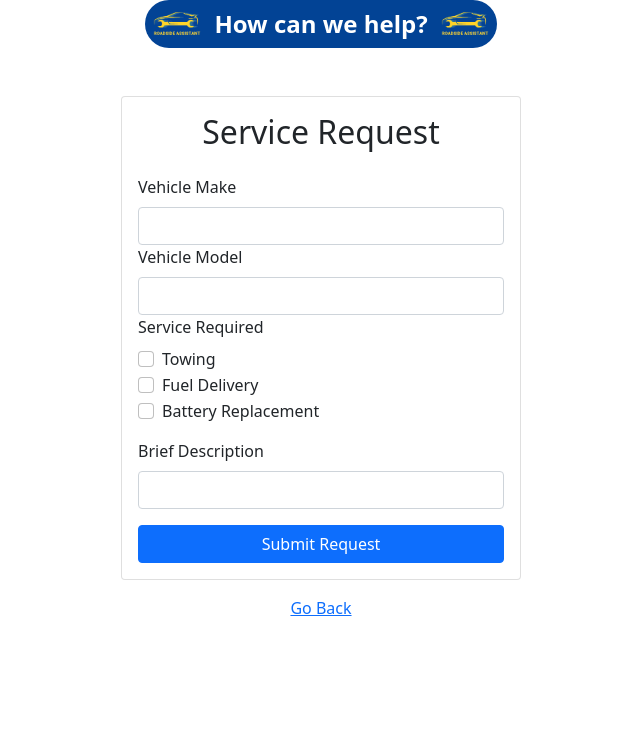
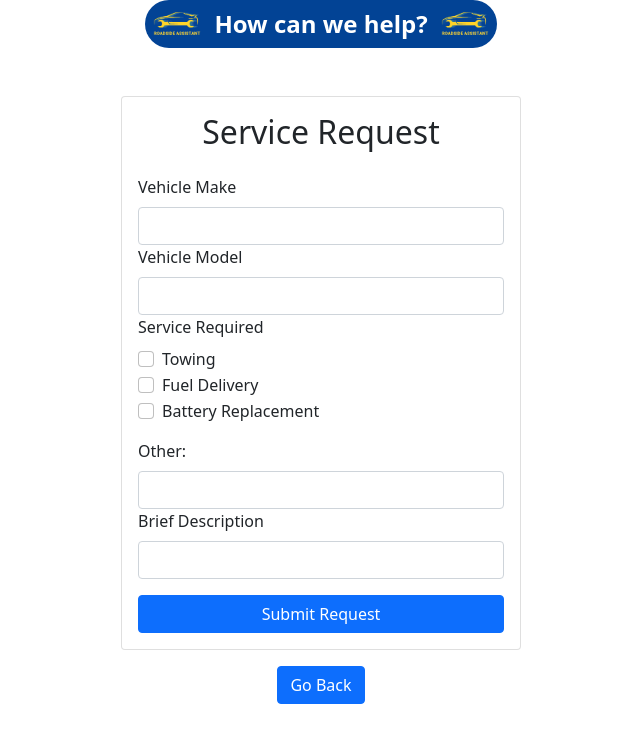
Before and after one commit to aliwtw/314, a React (Create React App) app: page /user/services in a window 1280 px wide. Shown: the top 742 px of the page, without its empty margins (319-959 px from the left). Built offline with nearby package versions, Linux system fonts and the light colour scheme.

Commit message:
add one sign in page for all

```diff
--- a/src/ServiceCentrePath/ServiceMain.js
+++ b/src/ServiceCentrePath/ServiceMain.js
@@ -18,7 +18,8 @@ const ServiceMain = () => {
       setProviderData(docSnap.data());
       console.log("Document data:", docSnap.data());
     } else {
-      console.log("Error 404 - Sorry somthing went wrong");
+      console.log("Error 404 - cannot find the user");
+      //window.location.href = "/user"
     }
   },[])
 
--- a/src/UserPath/Services.js
+++ b/src/UserPath/Services.js
@@ -54,6 +54,10 @@ const RequestService = () => {
                   </div>
                 ))}
               </Form.Group>
+              <Form.Group id="other">
+                <Form.Label>Other: </Form.Label>
+                <Form.Control type="textarea" required />
+              </Form.Group>
               <Form.Group id="description">
                 <Form.Label>Brief Description</Form.Label>
                 <Form.Control type="textarea" required />
@@ -65,9 +69,11 @@ const RequestService = () => {
           </Card.Body>
         </Card>
         <Link to='/user' style={{marginTop: '1rem'}}>
-          <span>
-            Go Back
-          </span>
+          <Button>
+            <span>
+              Go Back
+            </span>
+          </Button>
         </Link>
       </div>
   );
--- a/src/UserPath/UserMain.js
+++ b/src/UserPath/UserMain.js
@@ -2,7 +2,6 @@ import React, { useState, useEffect } from "react"
 import './UserMain.css';
 import IMAGES from "../graphics";
 import { Card, Nav, Navbar } from 'react-bootstrap';
-import { Link } from "react-router-dom";
 import { doc, getDoc } from "firebase/firestore";
 import {db} from '../components/firebase'
 
@@ -26,7 +25,8 @@ const UserMain = () => {
       setUserData(docSnap.data());
       console.log("Document data:", docSnap.data());
     } else {
-      console.log("Error 404 - Sorry somthing went wrong");
+      //console.log("Error 404 - cannot find the user");
+      window.location.href = "/service"
     }
 
     //getLocation();
--- a/src/index.js
+++ b/src/index.js
@@ -5,7 +5,6 @@ import "bootstrap/dist/css/bootstrap.min.css";
 import App from './App';
 import { BrowserRouter, Routes, Route } from 'react-router-dom';
 import SignIn from './login/signIn';
-import ServiceSignIn from './login/serviceLogin';
 import ServiceSignUp from './login/ServiceSignUp';
 import SignUp from './login/signUp';
 import ForgotPass from './login/forgotPass';
@@ -17,6 +16,7 @@ import CentreServices from './ServiceCentrePath/userDetail';
 import CentreAccept from './ServiceCentrePath/notify';
 import CentreNotify from './ServiceCentrePath/notifiedPage';
 import Test from './components/testAuth';
+//import ServiceSignIn from './login/serviceLogin';
 
 const root = ReactDOM.createRoot(document.getElementById('root'));
 root.render(
@@ -25,7 +25,6 @@ root.render(
       <Route path="/*" element={<App />} />
       <Route path="signin" element={<SignIn />} />
       <Route path="serviceSignUp" element={<ServiceSignUp />} />
-	    <Route path="serviceSignIn" element={<ServiceSignIn />} />
       <Route path="signup" element={<SignUp />} />
       <Route path="forgot-pass" element={<ForgotPass />}/>
       <Route path="user" element={<UserMain />} />
```
